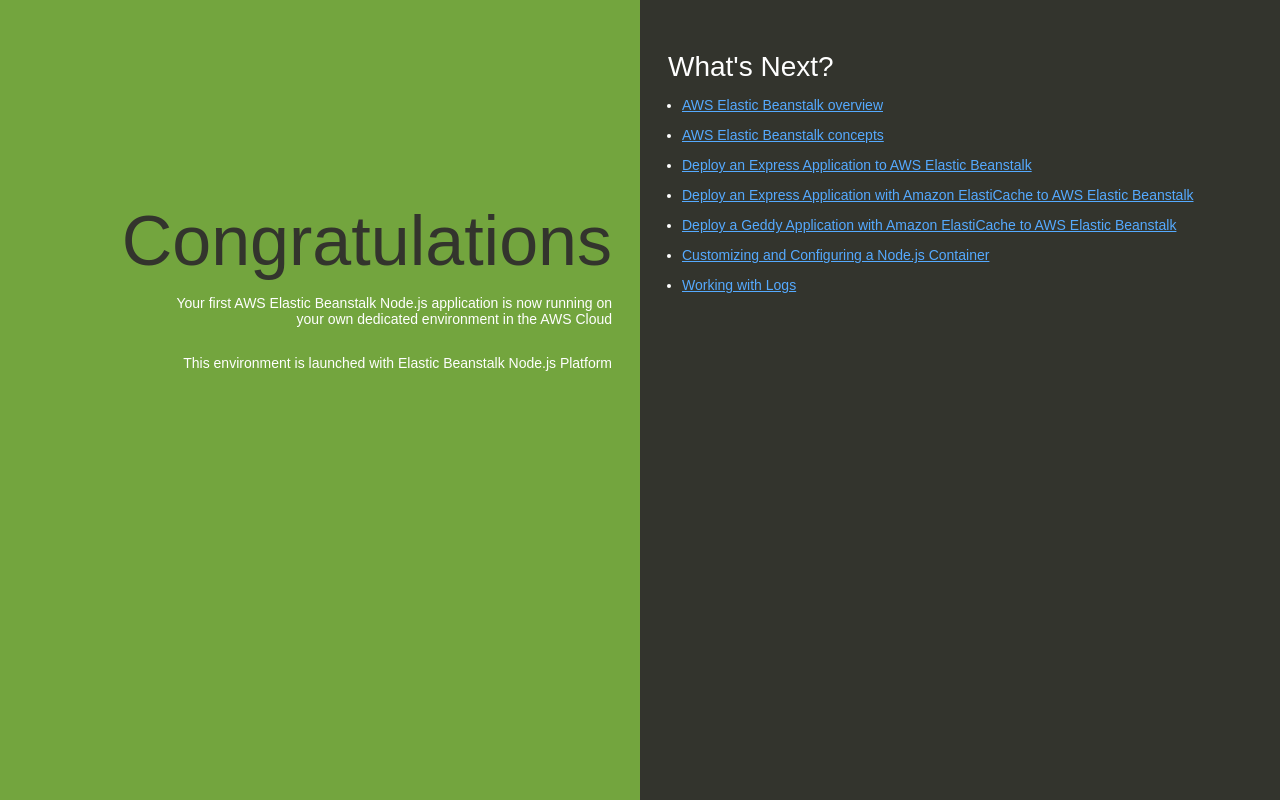
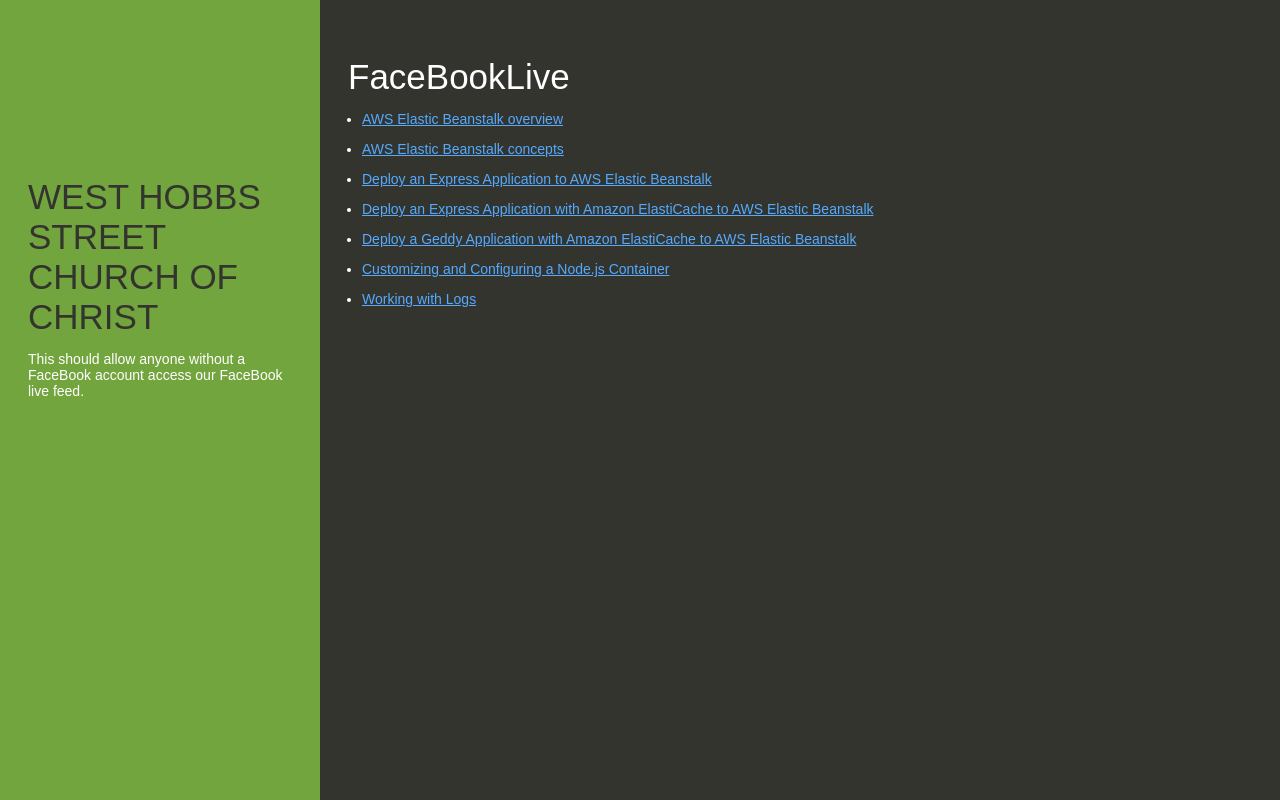
Before and after one commit to aubie1983/digitial-eagle, a website: page index.html in a window 1280 px wide. Drawn offline with Linux system fonts and the light colour scheme.

Commit message:
Updated HTML

```diff
--- a/app.js
+++ b/app.js
@@ -1,14 +1,13 @@
 const express = require('express')
 const fs = require('fs')
 const app = express()
+const path = require('path')
 var port = process.env.PORT || 3000
-var html = fs.readFileSync('index.html')
 
 app.get('/',(req, res) => {
-   res.send('How does this work')
+   res.sendFile(path.join(__dirname+ '/index.html'))
 
 })
-
 
 app.listen(port, ()=>{
     console.log("Terminal is running")
--- a/index.html
+++ b/index.html
@@ -1,7 +1,7 @@
 <!DOCTYPE html>
 <html>
   <head>
-    <title>Elastic Beanstalk</title>
+    <title>West Hobbs Street Church of Christ</title>
     <style>
       body {
         color: #ffffff;
@@ -29,37 +29,37 @@
       .textColumn {
         position: absolute;
         top: 0px;
-        right: 50%;
+        right: 75%;
         bottom: 0px;
         left: 0px;
 
-        text-align: right;
+        text-align: left;
         padding-top: 11em;
         background-color: #73A53E;
 
       }
       .textColumn p {
-        width: 75%;
-        float:right;
+        width: 100%;
+        float:left;
       }
       .linksColumn {
         position: absolute;
         top:0px;
         right: 0px;
         bottom: 0px;
-        left: 50%;
+        left: 25%;
 
         background-color: #33342D;
       }
 
       h1 {
         color: #33342D;
-        font-size: 500%;
+        font-size: 250%;
         font-weight: normal;
         margin-bottom: 0em;
       }
       h2 {
-        font-size: 200%;
+        font-size: 250%;
         font-weight: normal;
         margin-bottom: 0em;
       }
@@ -74,12 +74,11 @@
   </head>
   <body>
     <div class="textColumn">
-      <h1>Congratulations</h1>
-      <p>Your first AWS Elastic Beanstalk Node.js application is now running on your own dedicated environment in the AWS Cloud</p>
-      <p>This environment is launched with Elastic Beanstalk Node.js Platform</p>
+      <h1>WEST HOBBS STREET CHURCH OF CHRIST</h1>
+      <p>This should allow anyone without a FaceBook account access our FaceBook live feed.</p>
     </div>
     <div class="linksColumn">
-      <h2>What's Next?</h2>
+      <h2>FaceBookLive</h2>
       <ul>
         <li><a href="http://docs.aws.amazon.com/elasticbeanstalk/latest/dg/Welcome.html">AWS Elastic Beanstalk overview</a></li>
         <li><a href="http://docs.aws.amazon.com/elasticbeanstalk/latest/dg/concepts.html">AWS Elastic Beanstalk concepts</a></li>
```
Also changed, not shown: 1 other file.
